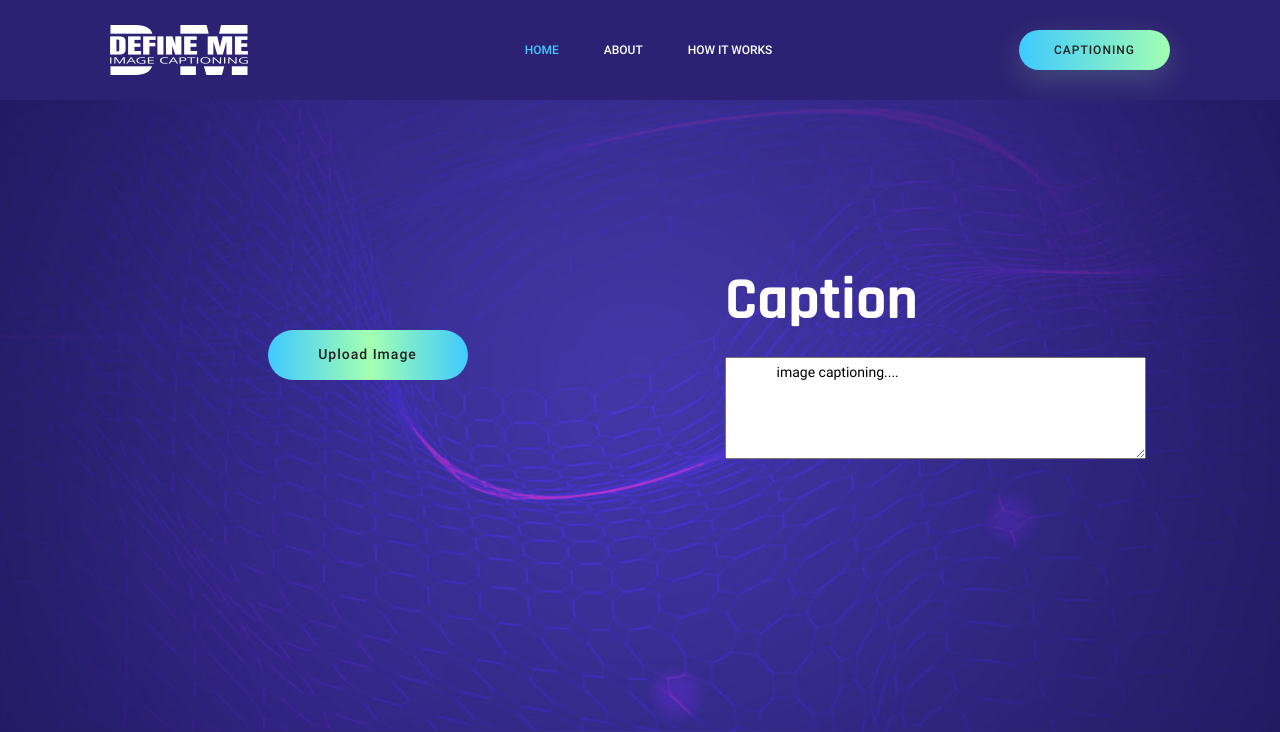
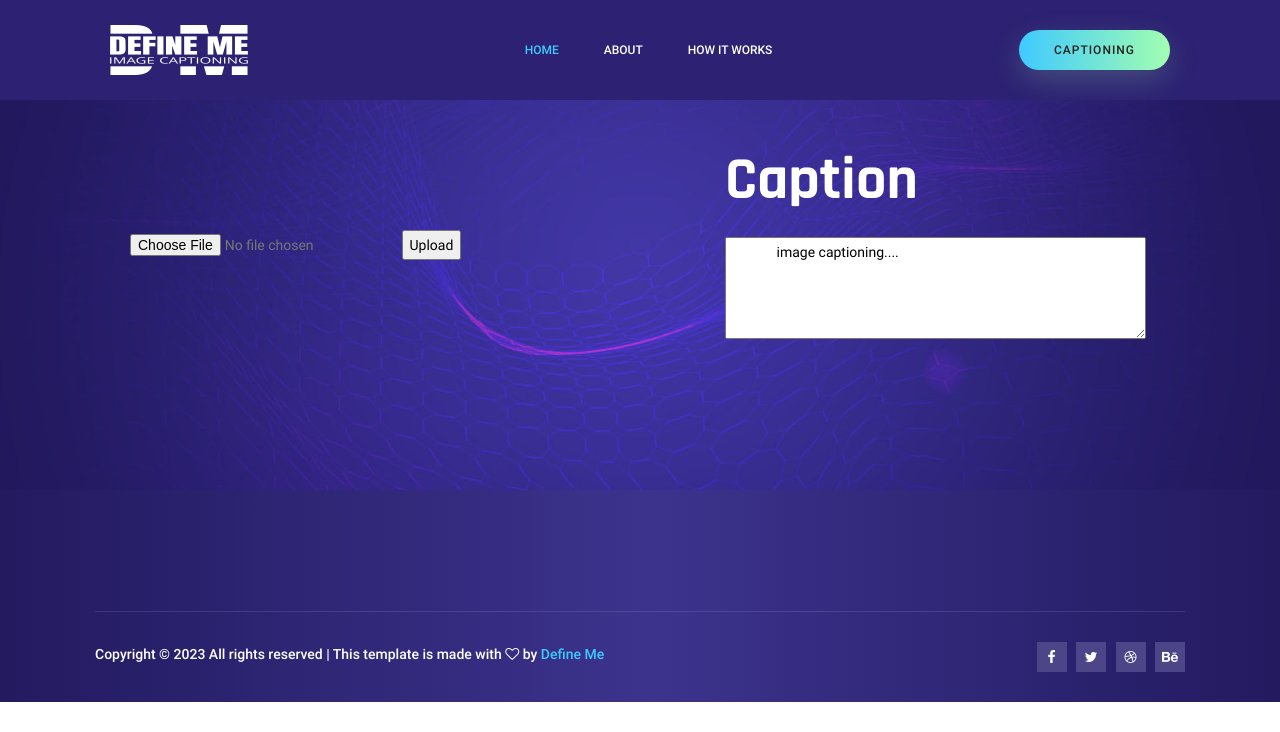
Before and after one commit to OmarKhalil10/Image-Captioner-Using-Tensoflow, a Flask app: page /caption in a window 1280 px wide. Shown: the top 732 px of the page. Run offline with Flask 2, Linux system fonts and the light colour scheme; some libraries are stand-ins or nearby versions.

Commit message:
add upload route and upload image form

```diff
--- a/app.py
+++ b/app.py
@@ -15,7 +15,6 @@ ALLOWED_EXTENSIONS = set(['png', 'jpg', 'jpeg', 'gif'])
 def allowed_file(filename):
     return '.' in filename and \
            filename.rsplit('.', 1)[1].lower() in ALLOWED_EXTENSIONS
-
 
 def create_app(test_config=None):
     # Create and configure the app
@@ -42,17 +41,17 @@ def create_app(test_config=None):
     def caption_page():
         return render_template("pages/caption.html")
 
-    @app.route("/prediction", methods=["POST", "GET"])
-    def prediction_page():
+    @app.route("/upload", methods=["POST"])
+    def upload():
         # check if the post request has the file part
         if request.method == 'POST':
-            if 'files' not in request.files:
+            if 'image' not in request.files:
                 flash('No file part')
-            file = request.files['files']
+            file = request.files['image']
             # if user does not select file, browser also
             # submit an empty part without filename
             if file.filename == '':
-                flash('No selected file')
+                flash('No File Selected')
             if file and allowed_file(file.filename):
                 filename = secure_filename(file.filename)
                 file.save(os.path.join(app.config['UPLOAD_FOLDER'], filename))
--- a/templates/pages/caption.html
+++ b/templates/pages/caption.html
@@ -10,23 +10,11 @@
           <div class="home_left_img">
             <main class="main_full">
               <div class="container">
-                <div class="panel">
-                  <div class="button_outer">
-                    <div class="btn_upload">
-                      <input type="file" id="upload_file" name="">
-                      Upload Image
-                    </div>
-                    <div class="processing_bar"></div>
-                    <div class="success_box">
-                      <!-- <input type="submit" value="Captioning...">-->
-                    </div>
-                  </div>
+                  <form action="/upload" method="POST" enctype="multipart/form-data">
+                    <input type="file" name="image">
+                    <input type="submit" value="Upload">
+                  </form>
                 </div>
-                <div class="error_msg"></div>
-                <div class="uploaded_file_view" id="uploaded_view">
-                  <span class="file_remove">X</span>
-                </div>
-              </div>
             </main>
           </div>
         </div>
```
